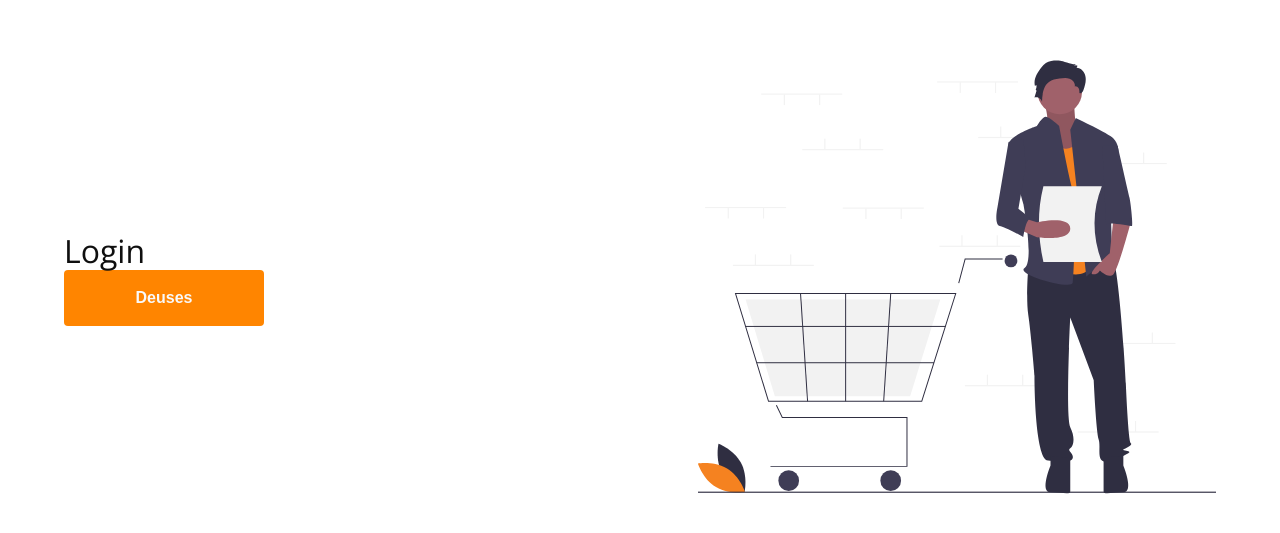
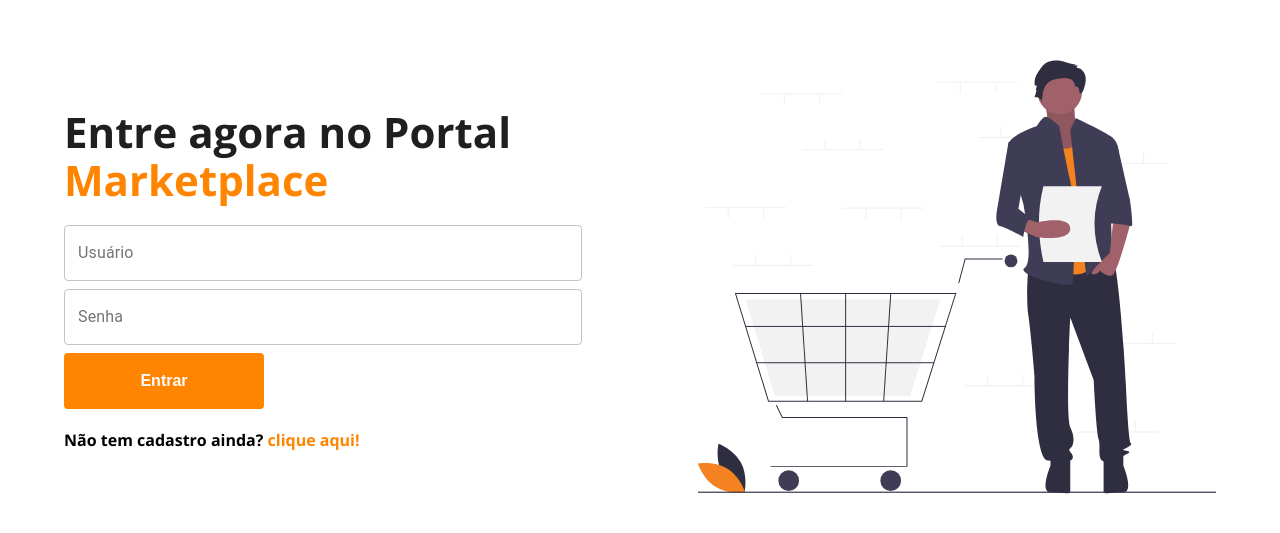
Before and after one commit to vieiramauricio/iron-lad, a Next.js app: page / in a window 1280 px wide. Shown: the part 161-694 px from the top of the page. Built offline with nearby package versions, Linux system fonts and the light colour scheme.

Commit message:
:lipstick: finished login and register styles
finished login and register styles

```diff
--- /dev/null
+++ b/components/Button/button.module.css
@@ -0,0 +1,17 @@
+.button {
+  padding: 19px 0;
+  text-transform: unset;
+  color: #fcfcfc;
+  font-weight: bold;
+  display: block;
+  cursor: pointer;
+  font-size: 1rem;
+  border-radius: 4px;
+  transition: all 0.3s ease-in;
+  background: #FF8500;
+  width: 200px;
+}
+
+.button:hover{
+  background: #ED8221;
+}
--- a/components/Button/index.js
+++ b/components/Button/index.js
@@ -1,17 +1,13 @@
+import { withStyles } from '@material-ui/core/styles';
 import React from 'react';
-import { CircularProgress } from '@material-ui/core';
-import ButtonStyled from './styles';
+import { button } from './button.module.css'
 
-const Button = ({children, loading, handle, size,...props}) => {
+const Button = ({children}) => {
   return (
-    <ButtonStyled {...props} onClick={handle}>
-      {loading ? (
-        <CircularProgress size="10px" color="inherit" />
-      ) : (
-        children
-      )}
-    </ButtonStyled>
-  );
-};
+    <button className={button}>
+      {children}
+    </button>
+  )
+}
 
 export default Button;
--- a/components/Button/styles.js
+++ /dev/null
@@ -1,18 +0,0 @@
-import styled from 'styled-components';
-
-export default styled.button`
-  padding: 19px 0;
-  text-transform: unset;
-  background: ${props => (props.color === 'primary' ? '#FF8500' : '#0a57a2')};
-  color: #F9F9F9;
-  font-weight: bold;
-  width: 200px;
-  display: block;
-  cursor: pointer;
-  font-size: 1rem;
-  border-radius: 4px;
-  transition: all 0.3s ease-in;
-  &:hover {
-    background: ${props => (props.color === 'primary' ? '#ED8221' : '#1B78CD')};
-  }
-`;
--- /dev/null
+++ b/components/Messages/index.js
@@ -0,0 +1,12 @@
+import React from 'react';
+import { messagecall } from './messages.module.css';
+
+const CallToPage = ({children}) => {
+  return (
+    <span className={messagecall}>
+      {children}
+    </span>
+  )
+}
+
+export { CallToPage};
--- /dev/null
+++ b/components/Messages/messages.module.css
@@ -0,0 +1,14 @@
+.messagecall {
+  display: block;
+  font-weight: bold;
+  margin-top: 20px;
+}
+
+.messagecall > span {
+  color: #FF8500;
+  cursor: pointer;
+  transition: all 0.3s ease-in;
+}
+.messagecall > span:hover {
+  color: #ED8221;
+}
--- /dev/null
+++ b/components/Titles/index.js
@@ -0,0 +1,12 @@
+import React from 'react';
+import { title, subtitle } from './title.module.css';
+
+const Title = ({children}) => {
+  return <h1 className={title}>{children}</h1>;
+}
+
+const Subtitle = ({children}) => {
+  return <h2 className={subtitle}>{children}</h2>;
+}
+
+export { Title, Subtitle };
--- /dev/null
+++ b/components/Titles/title.module.css
@@ -0,0 +1,16 @@
+.title, .subtitle {
+  color: #1F1F1F;
+  font-weight: bold;
+  line-height: 115%;
+}
+
+.title > span, .subtitle > span {
+  color: #FF8500;
+}
+.title {
+  font-size: 42px;
+  margin-bottom: 20px;
+}
+.subtitle {
+  font-size: 32px;
+}
--- a/package.json
+++ b/package.json
@@ -12,6 +12,7 @@
     "axios": "^0.20.0",
     "next": "9.5.2",
     "react": "16.13.1",
+    "react-awesome-reveal": "^3.0.0",
     "react-dom": "16.13.1",
     "styled-components": "^5.1.1",
     "swr": "^0.3.1"
--- a/pages/index.js
+++ b/pages/index.js
@@ -1,19 +1,69 @@
 import Head from 'next/head';
+import Link from 'next/link';
+
+import {
+  Box,
+  TextField,
+  FormControl
+} from '@material-ui/core';
+
+import { Slide } from "react-awesome-reveal";
+
 import Outside from '../components/layouts/Outside';
 import Button from '../components/Button';
+import { Title } from '../components/Titles';
+import { CallToPage } from '../components/Messages';
 
 const Login = () => {
   return (
-    <Outside>
+    <>
       <Head>
         <title>Login | Iron Lad</title>
       </Head>
-      <h1>Login</h1>
+      <Outside>
+        <Slide direction="left">
+          <Box>
+            <Box>
+              <Title>
+                Entre agora no Portal <span>Marketplace</span>
+              </Title>
+            </Box>
+            <Box mt={2}>
+              <FormControl fullWidth>
+                <TextField
+                  type="text"
+                  label="Usuário"
+                  variant="outlined"
+                />
+              </FormControl>
+            </Box>
+            <Box mt={1}>
+              <FormControl fullWidth>
+                <TextField
+                  type="password"
+                  label="Senha"
+                  variant="outlined"
+                />
+              </FormControl>
 
-      <Button color="primary">
-        Deuses
-      </Button>
-    </Outside>
+            </Box>
+            <Box mt={1}>
+              <Button>
+                Entrar
+              </Button>
+            </Box>
+          </Box>
+          <Box>
+            <CallToPage>
+              Não tem cadastro ainda?
+            <Link href="/register">
+                <span> clique aqui!</span>
+              </Link>
+            </CallToPage>
+          </Box>
+        </Slide>
+      </Outside>
+    </>
   )
 }
 
```
Also changed, not shown: pages/register.js (+67 -4 lines), 1 other file (tests, documents, lock files or other folders).
